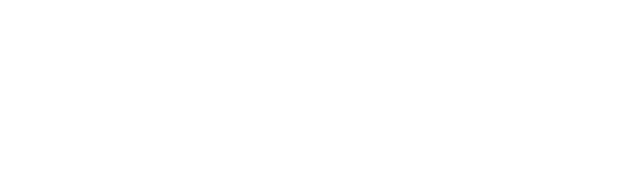
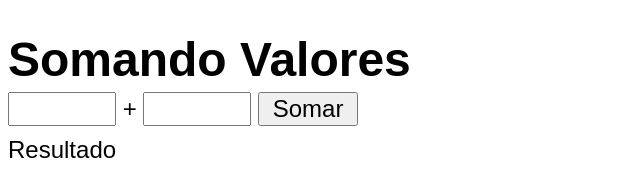
Before and after one commit to Vkpn/Curso_em_Video, a plain HTML site: page JavaScript - Modulo A/aula10/ex007.html in a window 1280 px wide. Shown: the whole page, without its empty margins (0-640 px from the left). Drawn offline with Linux system fonts and the light colour scheme.

Commit message:
Update ex007.html

```diff
--- a/JavaScript - Modulo A/aula10/ex007.html
+++ b/JavaScript - Modulo A/aula10/ex007.html
@@ -4,9 +4,40 @@
     <meta charset="UTF-8">
     <meta http-equiv="X-UA-Compatible" content="IE=edge">
     <meta name="viewport" content="width=device-width, initial-scale=1.0">
-    <title>Document</title>
+    <title>Somando Numeros</title>
+    <style>
+        body{
+            font: normal 18pt arial;
+        }
+        input{
+            font: normal 18pt arial;
+            width: 100px;
+        }
+        h1{
+            margin-bottom: 5px;
+        }
+        div#res{
+            margin-top: 10px;
+        }
+    </style>
 </head>
 <body>
+    <h1>Somando Valores</h1>
+    <input type="number" name="txtn1" id="txtn1"> +
+    <input type="number" name="txtn2" id="txtn2">
+    <input type="button" value="Somar" onclick="somar()">
+    <div id="res">Resultado</div>
 
+    <script>
+        function somar(){
+            var tn1 = window.document.getElementById('txtn1')
+            var tn2 = window.document.querySelector('input#txtn2')
+            var res = window.document.getElementById('res')
+            var n1 = Number(tn1.value)
+            var n2 = Number(tn2.value)
+            var s = n1 + n2
+            res.innerHTML = `A soma entre ${n1} e ${n2} é igual a <strong>${s}</strong>!`
+        }
+    </script>
 </body>
 </html>
```
